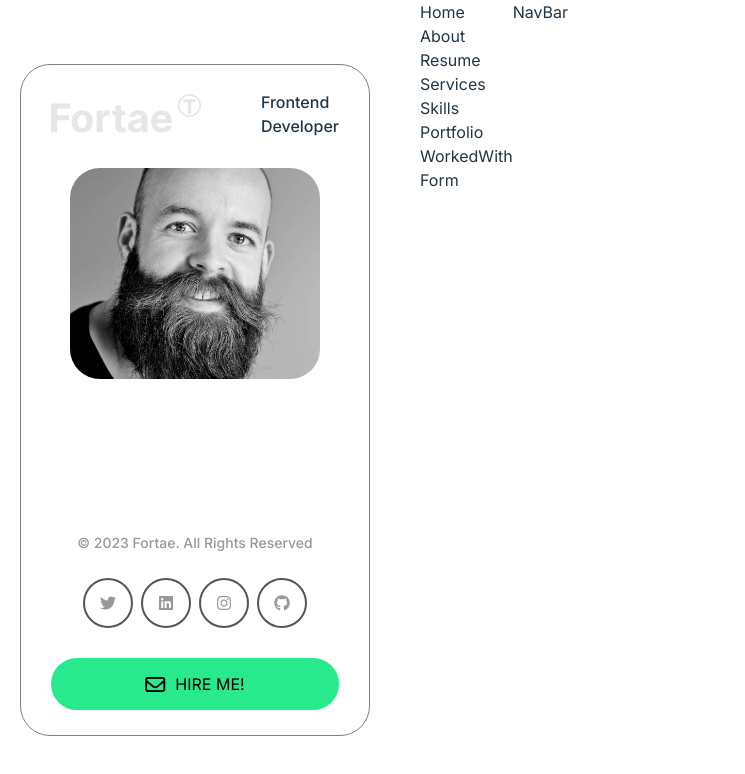
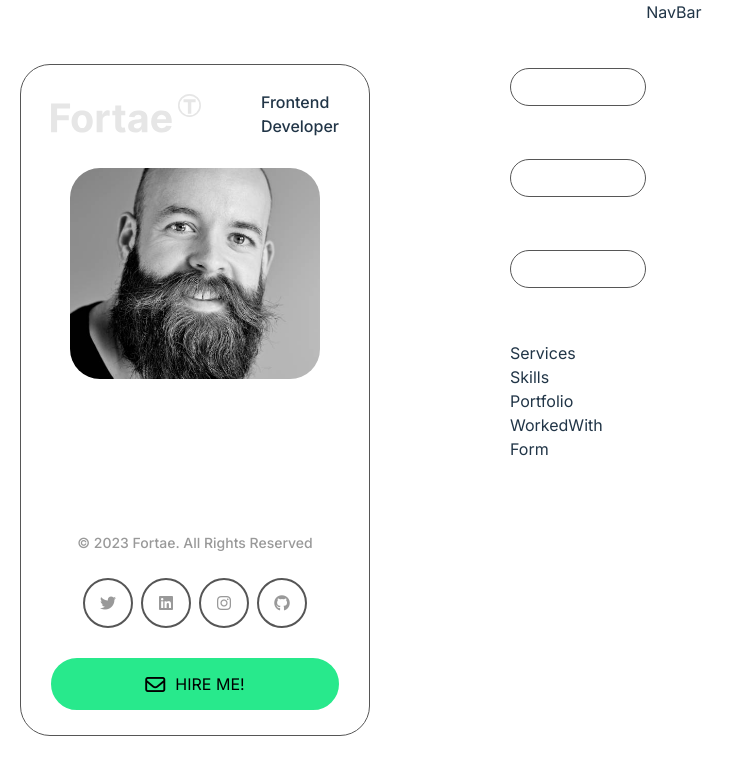
Before and after one commit to heytega/personal-portfolio, a React (Vite) app: page / in a window 1280 px wide. Shown: the top 774 px of the page, without its empty margins (0-745 px from the left). Built offline with nearby package versions, Linux system fonts and the light colour scheme.

Commit message:
created the section tag component to be used by all sections

```diff
--- a/package.json
+++ b/package.json
@@ -10,8 +10,7 @@
   },
   "dependencies": {
     "react": "^18.2.0",
-    "react-dom": "^18.2.0",
-    "react-lineicons": "^3.0.0"
+    "react-dom": "^18.2.0"
   },
   "devDependencies": {
     "@types/react": "^18.0.28",
--- a/src/App.jsx
+++ b/src/App.jsx
@@ -17,7 +17,7 @@ const App = () => {
       <div className={style.contactContainer}>
         <Contact />
       </div>
-      <div className={style.home}>
+      <div className={style.timeline}>
         <Home />
         <About />
         <Resume />
--- a/src/App.module.css
+++ b/src/App.module.css
@@ -5,8 +5,6 @@
 }
 
 .contactContainer {
-  margin-right: 400px;
-  margin-left: 400px;
   height: 100vh;
   margin-left: 20px;
   display: flex;
@@ -15,6 +13,11 @@
   align-items: center;
 }
 
+.timeline {
+  margin-left: 490px;
+  padding: 68px 0;
+}
+
 .img {
   width: 100%;
 }
--- a/src/components/About.jsx
+++ b/src/components/About.jsx
@@ -1,7 +1,12 @@
 import React from 'react';
+import PageTag from './PageTag';
 
 const About = () => {
-  return <div>About</div>;
+  return (
+    <section className='aboutContainer'>
+      <PageTag tag='about' icon='fa-user' />
+    </section>
+  );
 };
 
 export default About;
--- a/src/components/Contact.module.css
+++ b/src/components/Contact.module.css
@@ -1,5 +1,5 @@
 .cardContainer {
-  border: 1px solid grey;
+  border: 1px solid var(--secondary-color);
   border-radius: 30px;
   /* height: 100%; */
   max-width: 350px;
--- a/src/components/Home.jsx
+++ b/src/components/Home.jsx
@@ -1,7 +1,13 @@
 import React from 'react';
+import Style from './Home.module.css';
+import PageTag from './PageTag';
 
 const Home = () => {
-  return <div>Home</div>;
+  return (
+    <section className={Style.homeContainer}>
+      <PageTag tag='introduce' icon='fa-house-user' />
+    </section>
+  );
 };
 
 export default Home;
--- /dev/null
+++ b/src/components/PageTag.jsx
@@ -0,0 +1,13 @@
+import React from 'react';
+import Style from './PageTag.module.css';
+
+const PageTag = ({ icon, tag }) => {
+  return (
+    <div className={Style.pageTagContainer}>
+      <i class={`fa-solid ${icon}`}></i>
+      <p className={Style.tag}>{tag}</p>
+    </div>
+  );
+};
+
+export default PageTag;
--- /dev/null
+++ b/src/components/PageTag.module.css
@@ -0,0 +1,17 @@
+.pageTagContainer {
+  display: flex;
+  align-items: center;
+  justify-content: center;
+  color: #fff;
+  border: 1px solid var(--secondary-color);
+  padding: 9px 20px;
+  margin-bottom: 53px;
+  border-radius: 30px;
+  text-transform: uppercase;
+  font-size: 12px;
+  font-weight: 450;
+}
+
+.tag {
+  margin-left: 10px;
+}
--- a/src/components/Resume.jsx
+++ b/src/components/Resume.jsx
@@ -1,7 +1,12 @@
 import React from 'react';
+import PageTag from './PageTag';
 
 const Resume = () => {
-  return <div>Resume</div>;
+  return (
+    <section className='resumeContainer'>
+      <PageTag tag='resume' icon='fa-briefcase' />
+    </section>
+  );
 };
 
 export default Resume;
--- a/src/components/Socials.module.css
+++ b/src/components/Socials.module.css
@@ -11,7 +11,7 @@
   height: 50px;
   line-height: 46px;
   text-align: center;
-  border: 2px solid #565656;
+  border: 2px solid var(--secondary-color);
   border-radius: 50%;
   color: #999999;
   cursor: pointer;
--- a/src/index.css
+++ b/src/index.css
@@ -11,6 +11,7 @@
   line-height: 1.5;
   font-weight: 400;
   --primary-color: #28e98c;
+  --secondary-color: #565656;
   color-scheme: light dark;
   color: rgba(255, 255, 255, 0.87);
   /* background-color: #242424; */
```
Also changed, not shown: src/components/Home.module.css (added), 1 other file (tests, documents, lock files or other folders).
